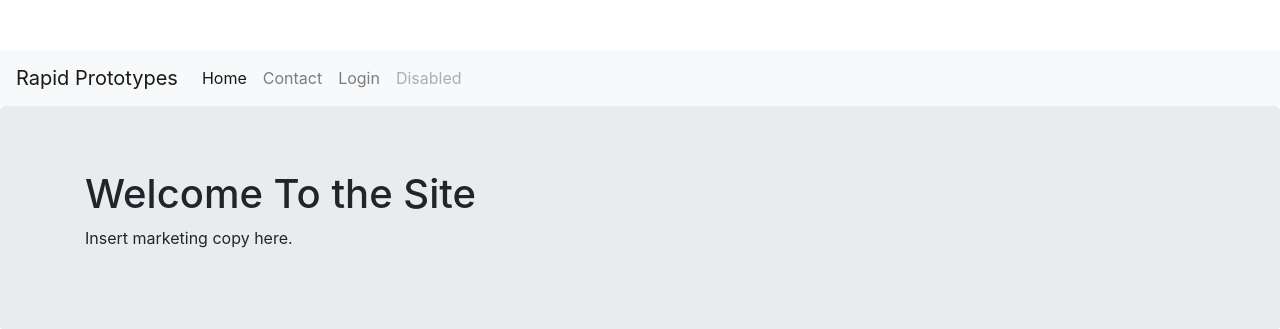
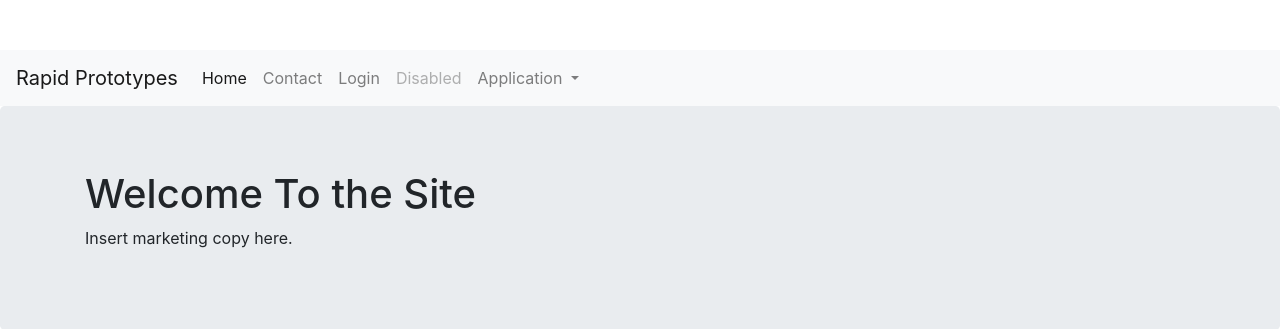
Before and after one commit to RDpWTeHM/master_multi-langugae, a Django app: page / in a window 1280 px wide. Shown: the top 329 px of the page. Run offline with Django 3.2, Linux system fonts and the light colour scheme; some libraries are stand-ins or nearby versions.

Commit message:
[develop] simple code to add "Dropdown link" for real application   "Master English" --jump to--> "/backend/" the translate page!
keyword: Navbar;

```diff
--- a/src/archit_v1/masterEn/templates/base.html
+++ b/src/archit_v1/masterEn/templates/base.html
@@ -37,6 +37,19 @@
 			<li class="nav-item">
 				<a class="nav-link disabled" href="#">Disabled</a>
 			</li>
+
+			{# real application of my site support here: #}
+	      <li class="nav-item dropdown">
+	        <a class="nav-link dropdown-toggle" href="#" id="navbarDropdownMenuLink"
+	           data-toggle="dropdown" aria-haspopup="true" aria-expanded="false">
+	          Application
+	        </a>
+	        <div class="dropdown-menu" aria-labelledby="navbarDropdownMenuLink">
+	          <a class="dropdown-item" href="{% url 'backend:index' %}">Master English</a>
+	          <a class="dropdown-item" href="#">Another action</a>
+	          <a class="dropdown-item" href="#">Something else here</a>
+	        </div>
+	      </li>
 		</ul>
 	</div>
 </nav>
```
